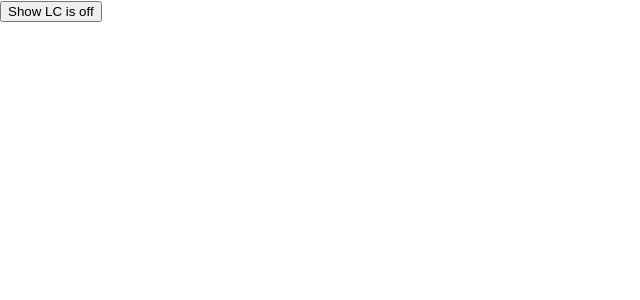
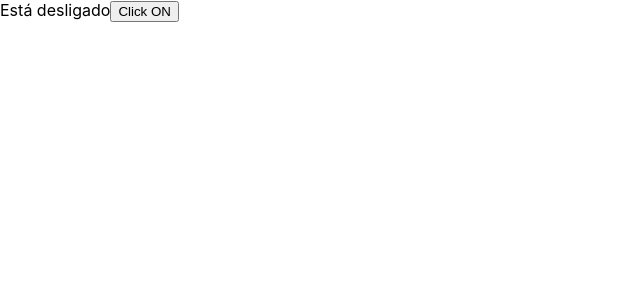
Before and after one commit to viniciusferreira7/React_next, a React (Create React App) app: page / in a window 1280 px wide. Shown: the top 300 px of the page, without its empty margins (0-640 px from the left). Built offline with nearby package versions, Linux system fonts and the light colour scheme.

Commit message:
revisando o compouned component e error boundary

```diff
--- a/src/templetes/App/index.jsx
+++ b/src/templetes/App/index.jsx
@@ -331,16 +331,96 @@
 //   );
 // };
 
+// import React from 'react';
+// import { useState } from 'react/cjs/react.development';
+// import { LazyComponent } from './LazyComponent';
+
+// export const App = () => {
+//   const [show, setShow] = useState(false);
+//   return (
+//     <>
+//       <button onClick={() => setShow((s) => !s)}>Show {show ? 'LC is screen' : 'LC is off'}</button>
+//       {show && <LazyComponent />}
+//     </>
+//   );
+// };
+
 import React from 'react';
-import { useState } from 'react/cjs/react.development';
-import { LazyComponent } from './LazyComponent';
+import { cloneElement, Children, useState, useEffect } from 'react/cjs/react.development';
+import P from 'prop-types';
+
+const s = {
+  style: {
+    fontSize: '35px',
+    color: 'navy',
+  },
+};
+
+class ErrorBoundary extends React.Component {
+  constructor(props) {
+    super(props);
+    this.state = { hasError: false };
+  }
+
+  //eslint-disable-next-line
+  static getDerivedStateFromError(error) {
+    return { hasError: true };
+  }
+
+  componentDidCatch(error, infoError) {
+    console.log(error, infoError);
+  }
+
+  render() {
+    if (this.state.hasError) return <h3>Algo deu errado</h3>;
+
+    return this.props.children;
+  }
+}
+
+ErrorBoundary.propTypes = {
+  children: P.node,
+};
+
+export const TurnOnOff = ({ children }) => {
+  const [isOn, setIsOn] = useState(false);
+  const [counter, setCounter] = useState(0);
+
+  const handleClick = () => {
+    setIsOn((s) => !s);
+    setCounter((c) => c + 1);
+  };
+
+  useEffect(() => {
+    if (counter >= 3) throw new Error('Algo deu errado');
+  }, [counter]);
+
+  return Children.map(children, (child) => {
+    const newChild = cloneElement(child, { isOn, handleClick, ...s });
+    return newChild;
+  });
+};
+
+export const TurnedOn = ({ isOn, children }) => (isOn ? children : null);
+export const TurnedOff = ({ isOn, children }) => (isOn ? null : children);
+
+export const TurnButton = ({ isOn, handleClick }) => {
+  return <button onClick={handleClick}>Click {isOn ? 'OFF' : 'ON'}</button>;
+};
+
+TurnButton.propTypes = {
+  isOn: P.bool,
+  handleClick: P.func,
+};
 
 export const App = () => {
-  const [show, setShow] = useState(false);
   return (
-    <>
-      <button onClick={() => setShow((s) => !s)}>Show {show ? 'LC is screen' : 'LC is off'}</button>
-      {show && <LazyComponent />}
-    </>
+    <ErrorBoundary>
+      <TurnOnOff>
+        <TurnedOn>Está ligado</TurnedOn>
+        <TurnedOff>Está desligado</TurnedOff>
+        <TurnButton />
+      </TurnOnOff>
+    </ErrorBoundary>
   );
 };
```
